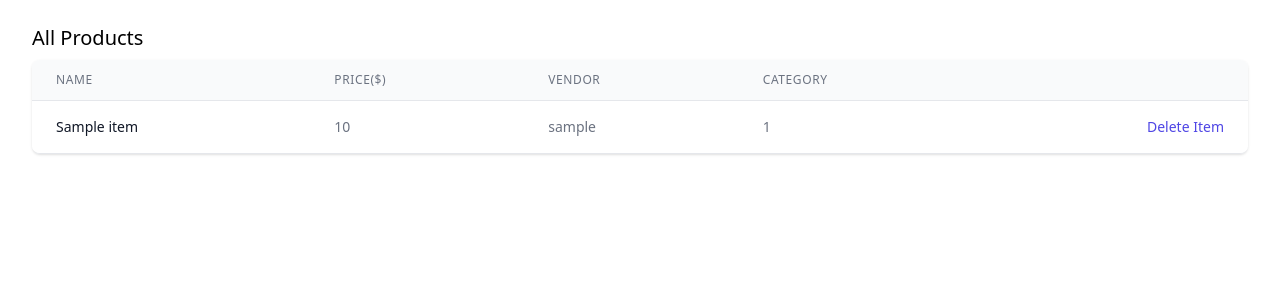
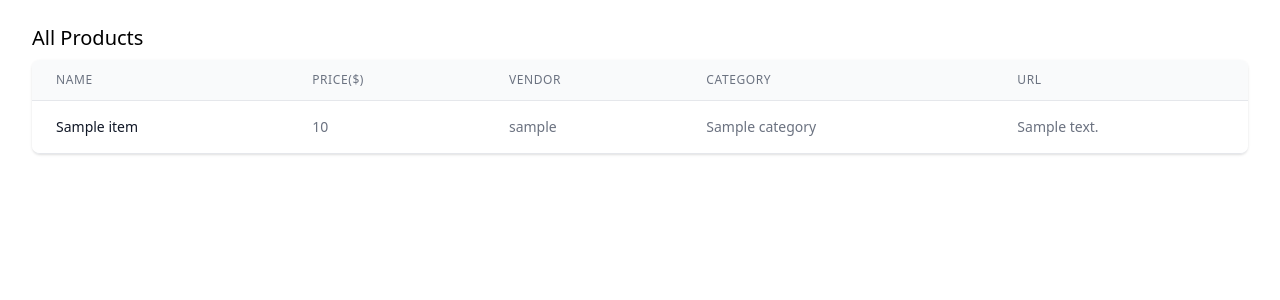
Before and after one commit to richardokonicha/tg_marketplace, a Flask app: template tgbot/templates/products.html in a window 1280 px wide. Shown: the part 64-364 px from the top of the page. Run offline with Flask 3, Linux system fonts and the light colour scheme; the template is opened without the code that fills it: most values are stand-ins (such as "Sample title", 1, 10 or a date in 2020); parts of the project's set-up code (start-up, migrations or seed data) failed here and were passed over; some libraries are stand-ins or nearby versions.

Commit message:
Add Page + Buttons 2

```diff
--- a/tgbot/templates/products.html
+++ b/tgbot/templates/products.html
@@ -25,9 +25,9 @@
                                 <th scope="col"
                                     class="px-6 py-3 text-left text-xs font-medium text-gray-500 uppercase tracking-wider">
                                     Category</th>
-                                <th scope="col" class="relative px-6 py-3">
-                                    <!-- <button class="sr-only">Switch role</button> -->
-                                </th>
+                                <th scope="col"
+                                    class="px-6 py-3 text-left text-xs font-medium text-gray-500 uppercase tracking-wider">
+                                    URL</th>
                             </tr>
                         </thead>
                         <tbody>
@@ -42,8 +42,10 @@
                                 <td class="px-6 py-4 whitespace-nowrap text-sm text-gray-500">{{ item.price }}</td>
                                 <td class="px-6 py-4 whitespace-nowrap text-sm text-gray-500">{{ item.vendor_username }}
                                 </td>
-                                <td class="px-6 py-4 whitespace-nowrap text-sm text-gray-500">{{ item.id }}</td>
-                                <td class="px-6 py-4 whitespace-nowrap text-right text-sm font-medium">
+                                <td class="px-6 py-4 whitespace-nowrap text-sm text-gray-500">{{ item.category }}</td>
+                                <td class="px-6 py-4 whitespace-nowrap text-sm text-gray-500">{{ item.description }}
+                                </td>
+                                <!-- <td class="px-6 py-4 whitespace-nowrap text-right text-sm font-medium">
                                     <button onclick="deleteProduct({{ item.id }})" id="delete-item-btn-{{ item.id }}"
                                         class="text-indigo-600 hover:text-indigo-900">Delete Item</button>
                                 </td>
@@ -69,7 +71,7 @@
                                             location.reload()
                                         }, 2000);
                                     }
-                                </script>
+                                </script> -->
                             </tr>
                             {% endfor %}
                         </tbody>
```
